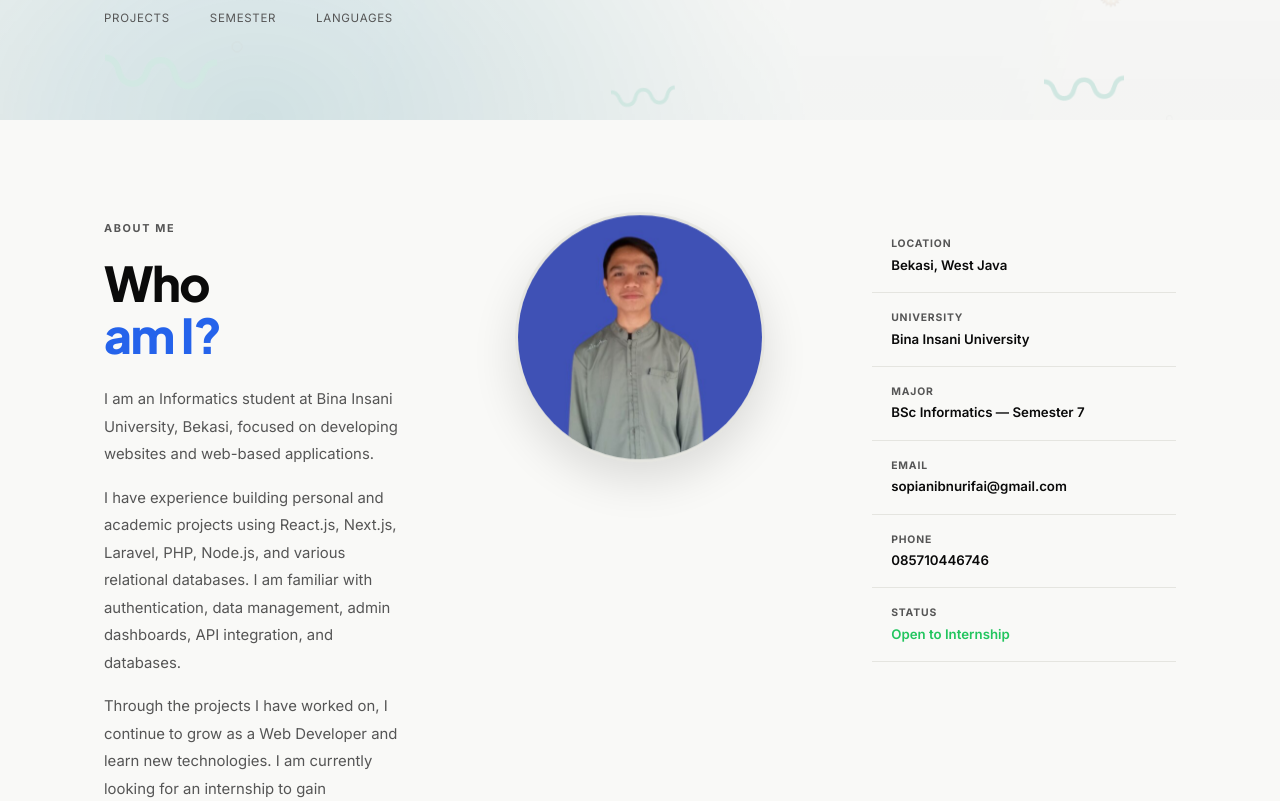
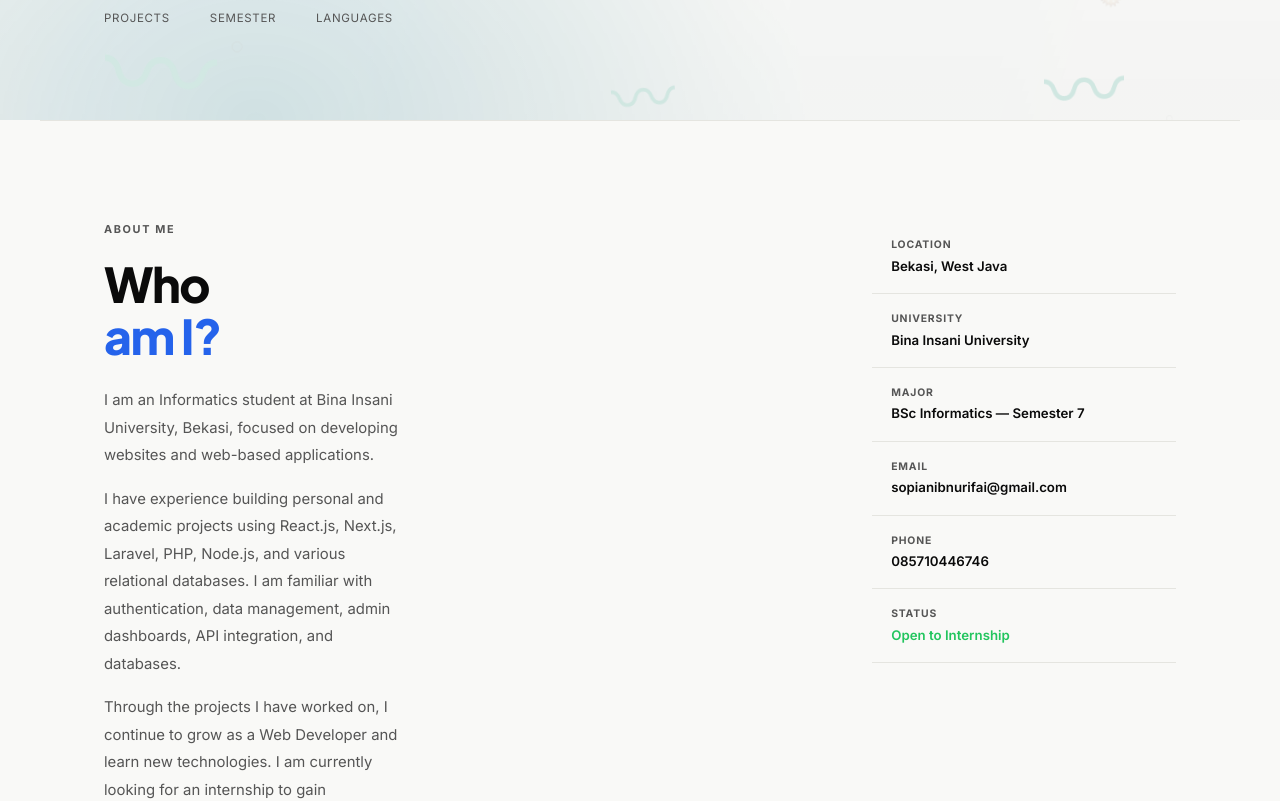
Before and after one commit to piongs/portofoliopiongs, a React (Vite) app: page / in a window 1280 px wide. Shown: the part 680-1481 px from the top of the page. Built offline with nearby package versions, Linux system fonts and the light colour scheme.

Commit message:
Refine desktop about section

```diff
--- a/src/App.jsx
+++ b/src/App.jsx
@@ -346,7 +346,7 @@ export default function App(){
       </section>
 
       {/* ABOUT */}
-      <section id="about" style={{padding:'100px 5%',maxWidth:'1200px',margin:'0 auto'}}>
+      <section id="about" className="about-section" style={{padding:'100px 5%',maxWidth:'1200px',margin:'0 auto'}}>
         <div style={{display:'grid',gridTemplateColumns:'repeat(auto-fit,minmax(280px,1fr))',gap:'5rem',alignItems:'start'}}>
           <Anim dir='left'>
             <div style={{fontSize:'0.68rem',fontWeight:700,letterSpacing:'0.15em',textTransform:'uppercase',color:'var(--text2)',marginBottom:'1.2rem'}}>{lang==='en'?'About Me':'Tentang Saya'}</div>
--- a/src/index.css
+++ b/src/index.css
@@ -64,6 +64,11 @@ body {
 .menu-toggle{display:none;background:var(--tag);border:1px solid var(--border);color:var(--text);border-radius:8px;width:38px;height:38px;font-size:1.2rem;cursor:pointer;position:relative;z-index:3}
 .about-photo{width:clamp(180px,20vw,250px);aspect-ratio:1;border:3px solid var(--border);border-radius:50%;overflow:hidden;background:var(--tag);box-shadow:0 18px 45px rgba(0,0,0,.12);animation:float 5s ease-in-out infinite}
 .about-photo img{width:100%;height:100%;display:block;object-fit:cover}
+.about-section{border-top:1px solid var(--border);border-bottom:1px solid var(--border);transition:border-color .4s ease}
+
+@media (min-width: 701px){
+  .about-section .about-photo{display:none}
+}
 
 @media (max-width: 700px){
   .menu-toggle{display:block}
```
